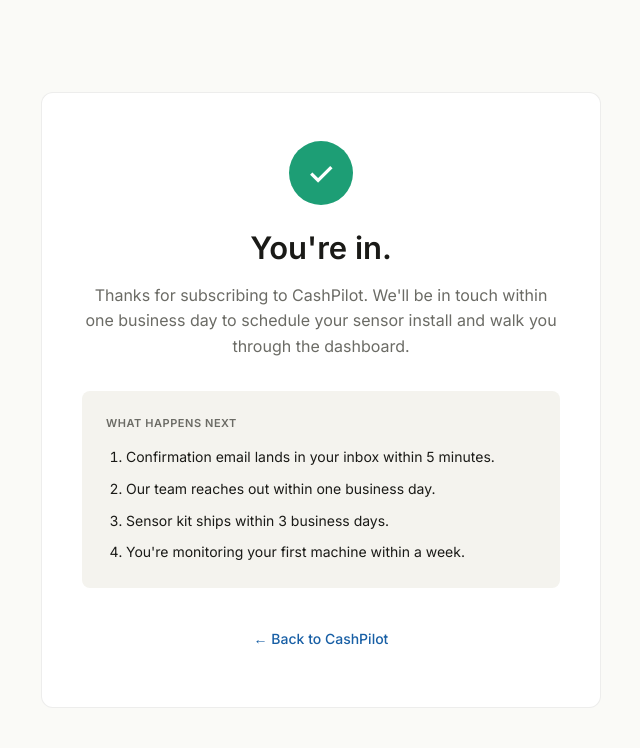
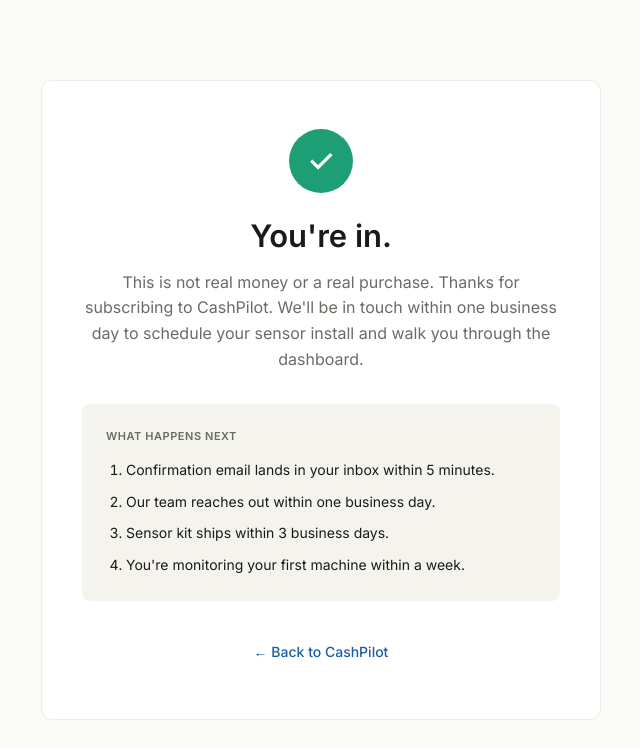
Before and after one commit to jdbostonbu-ops/CashPilot, a Next.js app: page /success in a window 1280 px wide. Shown: the top 748 px of the page, without its empty margins (319-959 px from the left). Built offline with nearby package versions, Linux system fonts and the light colour scheme.

Commit message:
updated the checkout content to inform user of the fake purchase, it looked too real

```diff
--- a/app/success/page.tsx
+++ b/app/success/page.tsx
@@ -7,9 +7,9 @@
         <div className="success-checkmark">✓</div>
         <h1 className="success-title">You&apos;re in.</h1>
         <p className="success-subtitle">
-          Thanks for subscribing to CashPilot. We&apos;ll be in touch within
-          one business day to schedule your sensor install and walk you
-          through the dashboard.
+          This is not real money or a real purchase. Thanks for subscribing to
+          CashPilot. We&apos;ll be in touch within one business day to schedule
+          your sensor install and walk you through the dashboard.
         </p>
         <div className="success-details">
           <p className="success-details-label">What happens next</p>
```
